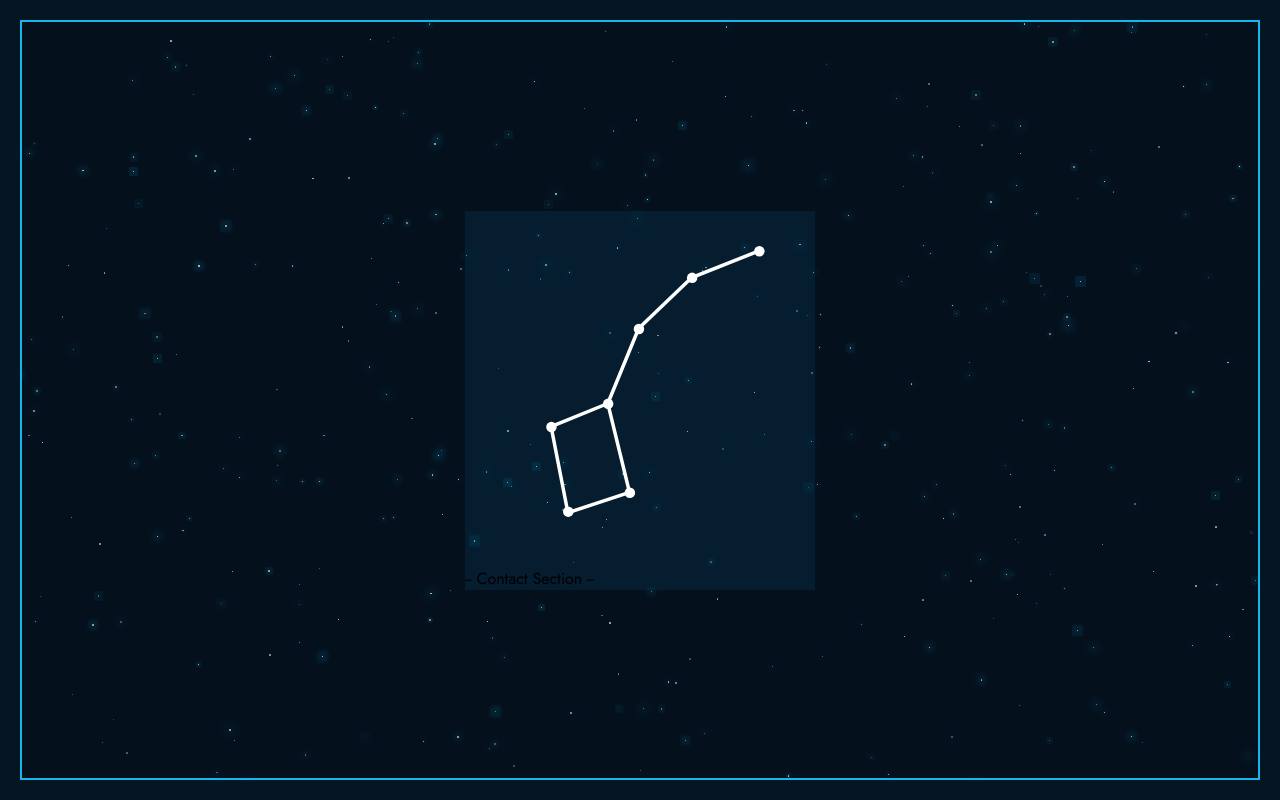
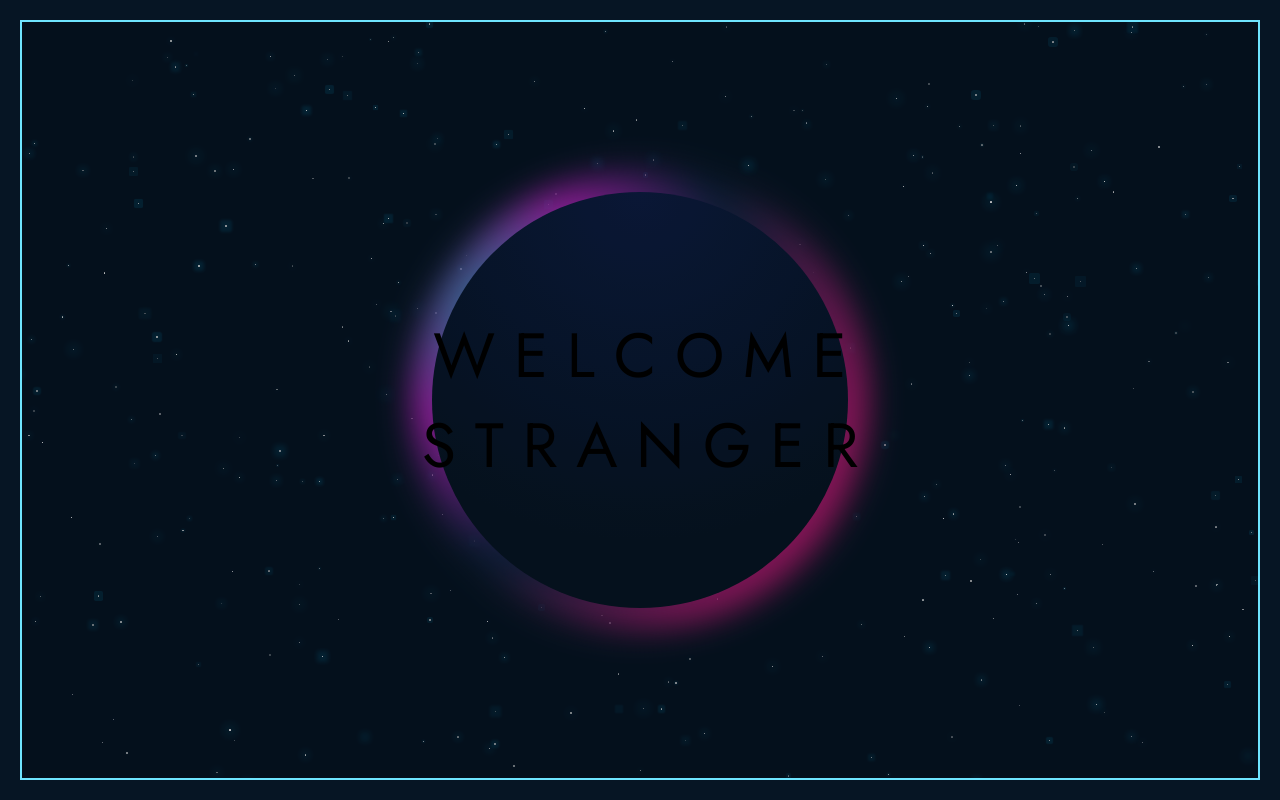
Before and after one commit to RandomBlueGuy/PortFolio-Front-End, a Next.js app: page / in a window 1280 px wide. Built offline with nearby package versions, Linux system fonts and the light colour scheme.

Commit message:
add small details and contact info

```diff
--- a/src/app/globals.css
+++ b/src/app/globals.css
@@ -4,7 +4,7 @@
   /*COLOR PROMPTS*/
   --DarkBG: rgb(6, 21, 36);
   --NeonDarkBlue: #0b468c;
-  --NeonLightBlue: #10b8ec;
+  --NeonLightBlue: #6fe5ff;
   --NeonPink: #c14493;
   /*---------------*/
   box-sizing: border-box;
--- a/src/app/page.js
+++ b/src/app/page.js
@@ -5,14 +5,18 @@ import NavBar from "@/components/navbar";
 import AboutMe from "@/components/aboutme";
 import StarryNight from "@/components/starrynight";
 import OrbitMenu from "@/components/orbit_menu";
-import PostGroup from '@/components/post_group';
-import ArtsyStuff from '@/components/artsystuff_group';
-import WhatIKnow from "@/components/wik"
-import ContactMe from "@/components/contact"
+import PostGroup from "@/components/post_group";
+import ArtsyStuff from "@/components/artsystuff_group";
+import WhatIKnow from "@/components/wik";
+import ContactMe from "@/components/contact";
 
 export default function Home() {
   return (
     <main className={styles.main}>
+      <StarryNight />
+      <p className={styles.welcome}>W E L C O M E</p>
+      <p className={styles.welcome}>S T R A N G E R</p>
+      <Darksun />
       {/* <section className={styles.nav__menu}>
         <div className={styles.portfolio__title}>
           <h1>Andres Velez</h1>
@@ -36,19 +40,15 @@ export default function Home() {
         <p>C O M I N G&nbsp;&nbsp;&nbsp;&nbsp;S O O N</p>
       </div> */}
       {/* <NavBar />
-    */}
-     {/* <AboutMe />   */}
-      {/* <p>W E L C O M E</p>
-      <p>S T R A N G E R</p>
+       */}
+      {/* <AboutMe />   */}
 
-      <button>E N T E R</button> */}
-      {/* <Darksun /> */}
       {/* <PostGroup /> */}
-      <StarryNight />
+
       {/* <OrbitMenu /> */}
       {/* <ArtsyStuff /> */}
       {/* <WhatIKnow /> */}
-      <ContactMe/>
+      {/* <ContactMe/> */}
     </main>
   );
 }
--- a/src/app/page.module.css
+++ b/src/app/page.module.css
@@ -11,12 +11,11 @@
   background-color: rgba(0, 0, 0, 0.2);
 }
 
-.main p{
-  font-family: 'jost', sans-serif;
-
+.main p {
+  font-family: "jost", sans-serif;
 }
 
-.nav__menu{
+.nav__menu {
   display: flex;
   flex-direction: column;
   position: absolute;
@@ -24,34 +23,32 @@
   top: 0rem;
   padding: 1rem 0;
   gap: 1rem;
-  font-family: 'jost', sans-serif;
+  font-family: "jost", sans-serif;
   height: 100%;
   justify-content: space-between;
 }
 
 .portfolio__title {
-
 }
 
-.portfolio__title h1{
+.portfolio__title h1 {
   text-align: right;
   color: var(--NeonLightBlue);
   font-weight: 300;
   font-size: 50px;
   line-height: 1;
-
 }
 
-.portfolio__title p{
+.portfolio__title p {
   line-height: 1;
   font-size: 14px;
   text-align: right;
   font-weight: 200;
-  font-family: 'Rubik', sans-serif;
+  font-family: "Rubik", sans-serif;
   font-style: italic;
 }
 
-.menu__subgroup{
+.menu__subgroup {
   margin-top: 5rem;
   display: flex;
   flex-direction: column;
@@ -85,10 +82,11 @@
   transform: scaleX(5);
 }
 
-.menu__subtitle:hover{
+.menu__subtitle:hover {
   padding-left: 5rem;
 }
 
-.main p{
-  font-family: 'Jost', sans-serif;
+.welcome {
+  font-size: calc(3vw + 3vh);
+  text-align: center;
 }
--- a/src/components/contact/contact.module.css
+++ b/src/components/contact/contact.module.css
@@ -1,23 +1,27 @@
 .contact__ctn {
   width: 100vw;
   display: flex;
+  flex-direction: column;
   align-items: center;
-  justify-content: center;
+  justify-content: space-evenly;
+  gap: 2rem;
 }
 
 .constellation__ctn {
   width: 100%;
   max-width: 350px;
-  aspect-ratio: 1/1;
+  max-height: 350px;
+  /* aspect-ratio: 1; */
   background-color: rgba(18, 141, 207, 0.1);
+  margin-top: 2rem;
 }
 
-.constellation__ctn svg{
+.constellation__ctn svg {
   width: 100%;
   height: 100%;
 }
 
-.starlink__ctn{
+.starlink__ctn {
   width: 100%;
   aspect-ratio: 1;
   display: flex;
@@ -25,10 +29,32 @@ height: 100%;
   justify-content: center;
 }
 
-.starlink{
+.starlink {
   /* position: absolute; */
   width: 15px;
   aspect-ratio: 1;
   background-color: white;
   border-radius: 50%;
 }
+
+.starlink:hover {
+  transform: scale(3);
+  border-radius: 50%;
+}
+
+.cntc__title {
+  font-family: "jost", sans-serif;
+  font-size: 35px;
+  line-height: 2;
+}
+
+.cntc__subtxt {
+  font-family: "jost", sans-serif;
+  font-size: 25px;
+  line-height: 0;
+}
+
+.ctnc__cntr{
+  display: flex;
+  gap: 2rem;
+}
--- a/src/components/contact/index.js
+++ b/src/components/contact/index.js
@@ -4,6 +4,15 @@ import contactStyles from "./contact.module.css";
 function ContactMe() {
   return (
     <section className={contactStyles.contact__ctn}>
+      <h2 className={contactStyles.cntc__title}>CONTACT</h2>
+      <p className={contactStyles.cntc__subtxt}>
+        Do you have something in your mind? Want to create something together?
+      </p>
+
+      <p className={contactStyles.cntc__subtxt}>Reach me any time at...</p>
+
+
+      <div className={contactStyles.ctnc__cntr}>
       <article className={contactStyles.constellation__ctn}>
         <svg viewBox="0 0 500 500" width="500" height="500">
           <path
@@ -46,8 +55,17 @@ function ContactMe() {
             </div>
           </foreignObject>
         </svg>
-        -- Contact Section --
       </article>
+        <div className={contactStyles.ctnc__list}>
+          <li>LinkedIn</li>
+          <li>Behance</li>
+          <li>Instagram</li>
+          <li>GitHub</li>
+          <li>Email</li>
+          <li></li>
+          <li></li>
+        </div>
+      </div>
     </section>
   );
 }
--- a/src/components/darksun/component.module.css
+++ b/src/components/darksun/component.module.css
@@ -11,7 +11,7 @@
   position: absolute;
   display: flex;
   aspect-ratio: 1;
-  width: 25vw;
+  width: calc(20vw + 20vh);
   /* max-width: 400px; */
   border-radius: 50%;
   background: radial-gradient(
```
Lines whose indentation alone changed are shown as unchanged.
